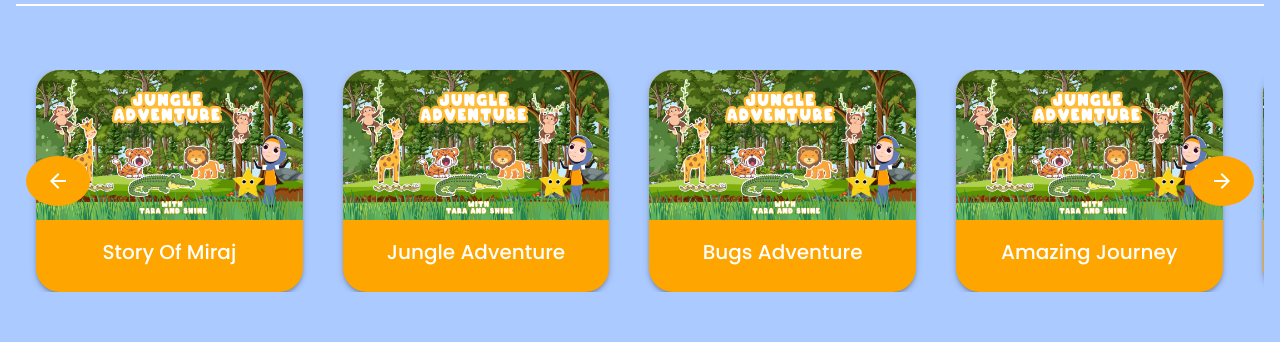
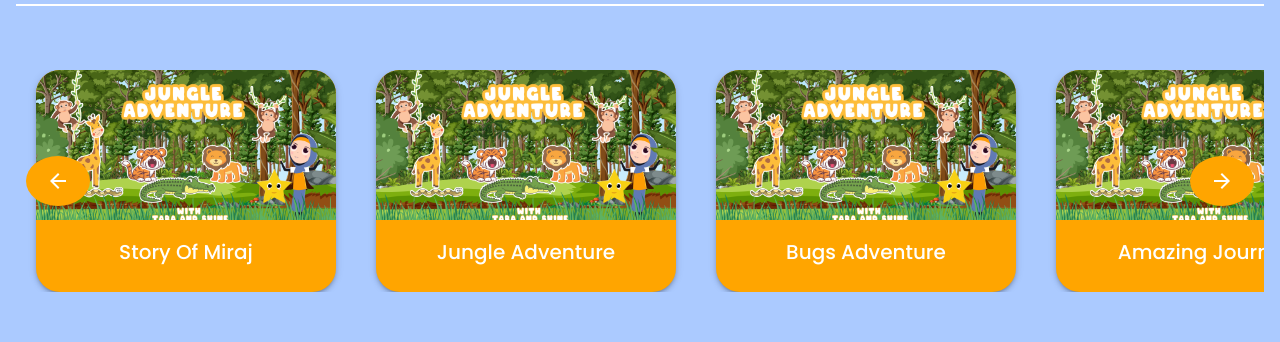
Before and after one commit to salmansparrow/shineswithtara, a React (Create React App) app: page /watch in a window 1280 px wide. Shown: the part 448-790 px from the top of the page. Built offline with nearby package versions, Linux system fonts and the light colour scheme; no server answers.

Commit message:
Orders page integrated and name field added in signup page

```diff
--- a/src/pages/Watch.jsx
+++ b/src/pages/Watch.jsx
@@ -16,16 +16,12 @@ import img2 from "../images/watch/img2.png";
 import Layout from "../component/Layout/Layout";
 import star from "../images/watch/star.png";
 
+// Sample images array
 const images = [
   { src: img1, title: "Story Of Miraj" },
   { src: img1, title: "Jungle Adventure" },
   { src: img1, title: "Bugs Adventure" },
   { src: img1, title: "Amazing Journey" },
-  { src: img1, title: "Fun Time" },
-  { src: img1, title: "Fun Time" },
-  { src: img1, title: "Fun Time" },
-  { src: img1, title: "Fun Time" },
-  { src: img1, title: "Fun Time" },
   { src: img1, title: "Fun Time" },
 ];
 
@@ -33,23 +29,21 @@ const Watch = () => {
   const [currentIndex, setCurrentIndex] = useState(0);
   const cardsToShow = 3; // Number of cards to show at a time
 
-  // Function to go to the next set of cards
   const nextImage = () => {
     setCurrentIndex((prevIndex) => {
-      if (prevIndex >= images.length - cardsToShow) {
+      if (prevIndex + cardsToShow >= images.length) {
         return 0; // If at the last index, go to the first index
       }
-      return prevIndex + 1;
+      return prevIndex + cardsToShow;
     });
   };
 
-  // Function to go to the previous set of cards
   const prevImage = () => {
     setCurrentIndex((prevIndex) => {
       if (prevIndex === 0) {
         return images.length - cardsToShow; // If at the first index, go to the last index
       }
-      return prevIndex - 1;
+      return prevIndex - cardsToShow;
     });
   };
 
@@ -67,6 +61,7 @@ const Watch = () => {
           padding: 2,
         }}
       >
+        {/* Title Section */}
         <Typography
           variant="h2"
           sx={{
@@ -90,6 +85,7 @@ const Watch = () => {
           With One Click
         </Typography>
 
+        {/* YouTube Link Section */}
         <Link
           href="https://www.youtube.com/channel/UCDPkatnNvtWdiITSvzneBEw"
           target="_blank"
@@ -107,6 +103,7 @@ const Watch = () => {
           </Typography>
         </Link>
 
+        {/* Divider Line */}
         <Box sx={{ width: "100%", borderTop: "2px solid white", mt: 8 }} />
 
         {/* Carousel Section */}
@@ -118,6 +115,8 @@ const Watch = () => {
             mt: 8,
             mb: 8,
             mx: "auto", // Center the carousel container
+            display: "flex",
+            justifyContent: "center",
           }}
         >
           {/* Previous Button */}
@@ -125,7 +124,7 @@ const Watch = () => {
             onClick={prevImage}
             sx={{
               position: "absolute",
-              left: "10px", // Keep this close to the left edge
+              left: "10px",
               top: "50%",
               transform: "translateY(-50%)",
               zIndex: 1,
@@ -145,22 +144,20 @@ const Watch = () => {
             <Box
               sx={{
                 display: "flex",
-                transform: `translateX(-${
-                  (currentIndex * 100) / cardsToShow
-                }%)`,
+                transform: `translateX(-${(currentIndex * 100) / cardsToShow}%)`,
                 transition: "transform 0.5s ease-in-out",
-                width: "100%", // Full width for the card container
+                width: `${(images.length / cardsToShow) * 100}%`, // Adjust width for all cards
               }}
             >
               {images.map((image, index) => (
                 <Card
                   key={index}
                   sx={{
-                    minWidth: { xs: 150, sm: 200, md: 250 }, // Adjust card width based on screen size
+                    flex: "0 0 auto", // Prevent cards from growing
+                    width: { xs: 150, sm: 200, md: 250, lg: 300 }, // Adjust card width based on screen size
                     marginX: { xs: "5px", sm: "10px", md: "15px", lg: "20px" }, // Control margin between cards
                     backgroundColor: "orange",
                     borderRadius: 6,
-                    flex: "0 0 auto",
                     boxShadow: 3,
                   }}
                 >
@@ -185,7 +182,7 @@ const Watch = () => {
             onClick={nextImage}
             sx={{
               position: "absolute",
-              right: "10px", // Keep this close to the right edge
+              right: "10px",
               top: "50%",
               transform: "translateY(-50%)",
               zIndex: 1,
```
